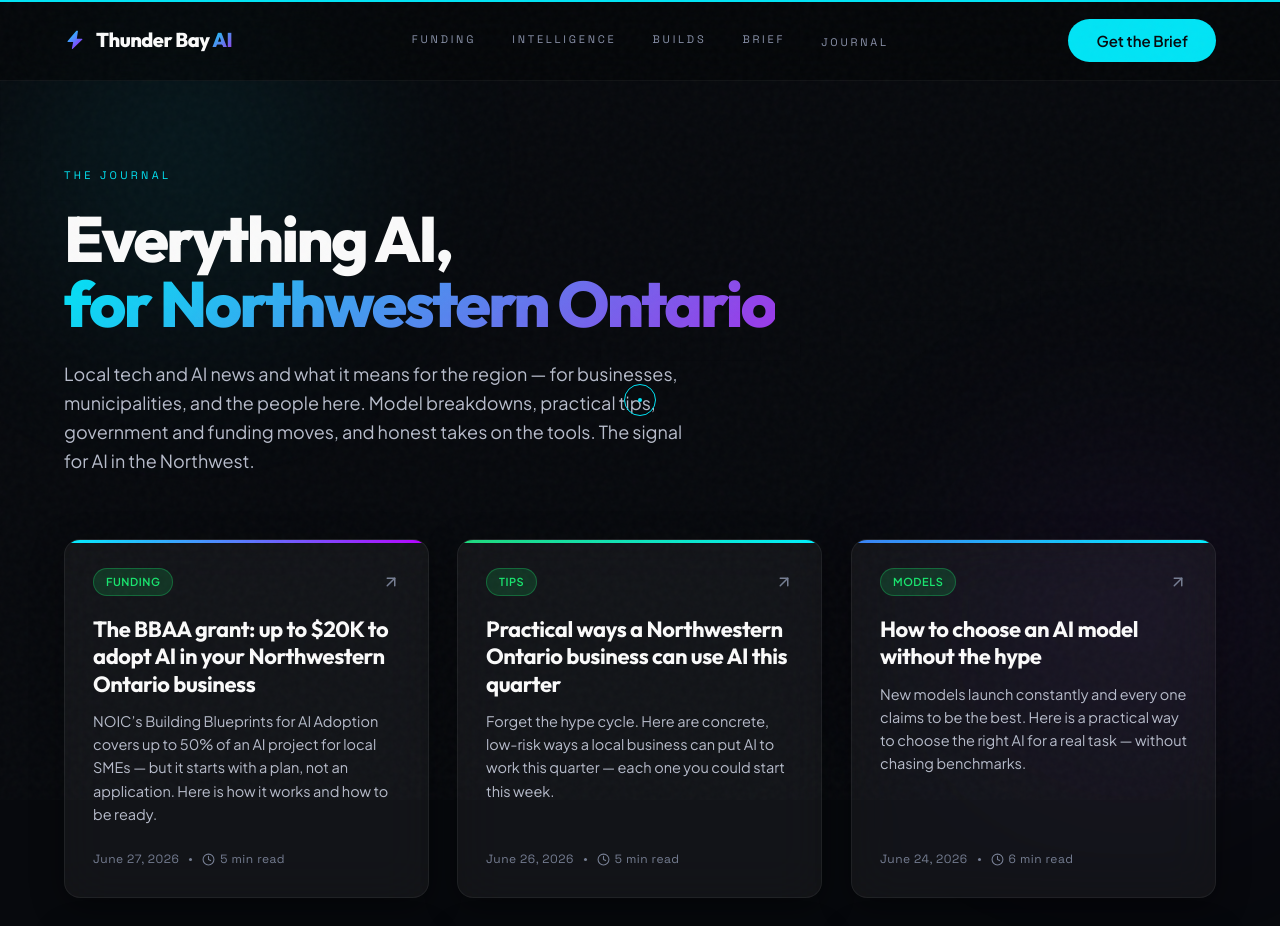
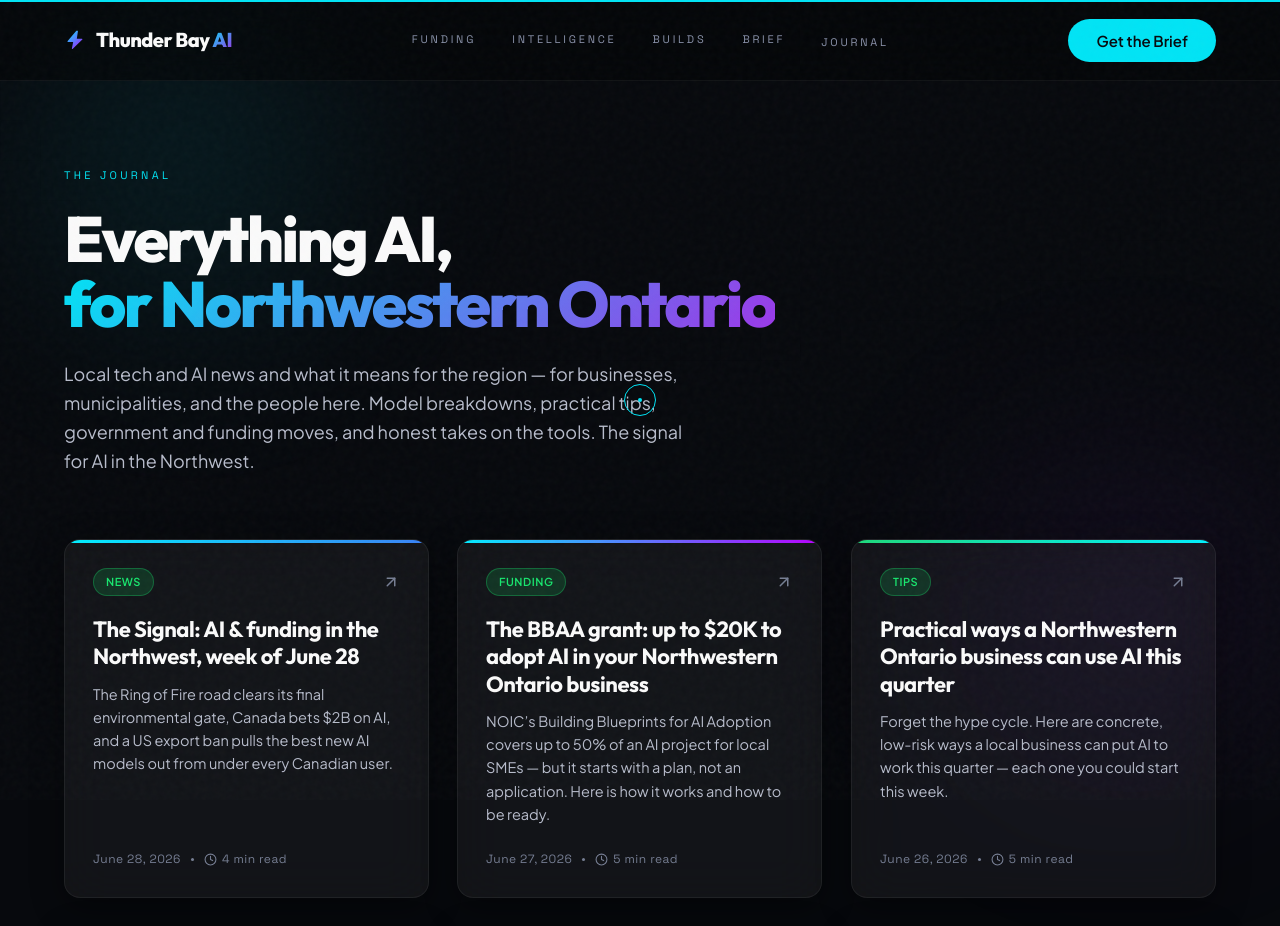
Before and after one commit to dmahoneyfrayze/thunderbayainews, a React (Vite) app: page /blog in a window 1280 px wide. Shown: the top 926 px of the page. Built offline with nearby package versions, Linux system fonts and the light colour scheme.

Commit message:
autopilot: The Signal: AI & funding in the Northwest, week of June 28

```diff
--- a/src/data/posts.js
+++ b/src/data/posts.js
@@ -3,6 +3,30 @@
 // as "confirm with the program"; only public figures are cited; no client metrics.
 
 export const POSTS = [
+  {
+    slug: 'signal-ai-funding-nwo-week-june-28-2026',
+    title: 'The Signal: AI & funding in the Northwest, week of June 28',
+    dek: 'The Ring of Fire road clears its final environmental gate, Canada bets $2B on AI, and a US export ban pulls the best new AI models out from under every Canadian user.',
+    category: 'News',
+    date: 'June 28, 2026',
+    iso: '2026-06-28',
+    readMins: 4,
+    accent: ['#00f0ff', '#3b82f6'],
+    blocks: [
+      { type: 'p', text: 'Five developments from the past week that matter for Northwestern Ontario businesses and administrators.' },
+      { type: 'h2', text: 'Ring of Fire access road clears final environmental review' },
+      { type: 'p', text: 'On June 25, Webequie First Nation announced formal approval to proceed with the Webequie Supply Road — a 107-kilometre two-lane all-season road connecting the community to the Ring of Fire mineral deposits in the James Bay lowlands, with 31 water crossings including six bridges. Ontario says the road will open by November 2030, four years ahead of the original schedule. Chief Lorraine Whitehead noted the project "has always been about more than access — it is about creating opportunity." For Thunder Bay, which is the established services and logistics hub for the Ring of Fire corridor, construction procurement and professional services are beginning to move.' },
+      { type: 'h2', text: "Canada's 'AI for All' strategy commits $2B — with Northern Ontario explicitly in scope" },
+      { type: 'p', text: 'Prime Minister Carney launched the national AI strategy on June 4, committing roughly $2 billion over five years. Targets include 250,000 new AI-related jobs and a rise in business AI adoption from 12% to 60% by 2034. A dedicated $500 million regional AI initiative is explicitly designed to push capacity beyond the Toronto-Montreal-Edmonton research triangle. Minister Patty Hajdu, responsible for FedNor, cited Northern Ontario workers directly. For NWO businesses, the strategy\'s regional funding flows through FedNor\'s Regional AI Initiative (RAII), which is already accepting rolling applications — this strategy gives that program a clearer mandate and makes continued funding more likely through the year.' },
+      { type: 'h2', text: 'US export controls suspended Anthropic\'s Fable 5 globally — Canadians still blocked' },
+      { type: 'p', text: 'On June 12, the US government issued a national security directive requiring Anthropic to shut off access to its newest models — Fable 5 and Mythos 5 — for all foreign nationals worldwide. The order arrived three days after the models launched. On June 26, the US revised the Mythos 5 restriction to restore limited access for a list of approved US entities and Anthropic\'s own foreign-national staff, but Fable 5 remains fully suspended worldwide and Canadian users remain blocked from both. Anthropic stated it believes the government cited a narrow, non-universal jailbreak and that it is working to restore access — no timeline has been given. The incident is a concrete illustration of the risk of building critical workflows on US AI infrastructure: a government decision in Washington can cut Canadian access overnight, with no input from affected users.' },
+      { type: 'h2', text: "Federal government initiates fast-track for $26B nuclear waste repository near Ignace" },
+      { type: 'p', text: "On June 24, the federal government announced it is initiating the process to designate the Nuclear Waste Management Organization's Deep Geological Repository as a project of national interest under the Building Canada Act. The DGR would be constructed 650 to 800 metres underground near Wabigoon Lake Ojibway Nation and the Township of Ignace in Northwestern Ontario. The project is estimated at $26 billion. Public consultations begin in coming weeks, with a listing decision expected in fall 2026. The DGR would be one of the largest single infrastructure investments proposed anywhere in Northern Ontario, bringing decades of construction activity and skilled employment to the Ignace area." },
+      { type: 'h2', text: 'North Star Air restores Fort Frances air link, starting July 6' },
+      { type: 'p', text: 'North Star Air announced three-weekly service between Fort Frances and Thunder Bay beginning July 6, restoring a route lost in 2024 when Bearskin Airlines exited the region. Fort Frances is contributing $500,000 over two years to offset possible operating losses. Introductory one-way fares are $300 for the first week, with standard fares projected at $450 to $799. For NWO businesses with clients or operations in the Rainy River District, the restored link means same-day connections to Thunder Bay without a four-hour drive.' },
+      { type: 'source', text: 'Sources: Webequie First Nation press release — newswire.ca/news-releases/webequie-first-nation-welcomes-environmental-assessment-approval-for-the-webequie-supply-road-wsr--860269012.html | Ontario Ring of Fire road — renewcanada.net/ontario-and-webequie-first-nation-break-ground-on-ring-of-fire-road/ | Canada AI for All strategy — pm.gc.ca/en/news/news-releases/2026/06/04/prime-minister-carney-launches-ai-all-canadas-new-national-artificial | FedNor RAII — fednor.canada.ca/en/our-programs/regional-artificial-intelligence-initiative-raii-northern-ontario | Anthropic Fable 5/Mythos 5 statement — anthropic.com/news/fable-mythos-access | Fortune (Anthropic ban) — fortune.com/2026/06/13/anthropic-disables-fable-mythos-export-controls-national-security-threat/ | CNBC (Anthropic ban) — cnbc.com/2026/06/12/anthropic-disables-access-to-fable-5-and-mythos-5-to-comply-with-government-directive.html | Deep Geological Repository fast-track — canada.ca/en/one-canadian-economy/news/2026/06/canada-initiates-process-to-list-major-projects-under-the-building-canada-act.html | North Star Air Fort Frances — netnewsledger.com (June 24, 2026)' },
+    ],
+  },
   {
     slug: 'bbaa-ai-adoption-grant-northwestern-ontario',
     title: 'The BBAA grant: up to $20K to adopt AI in your Northwestern Ontario business',
```
